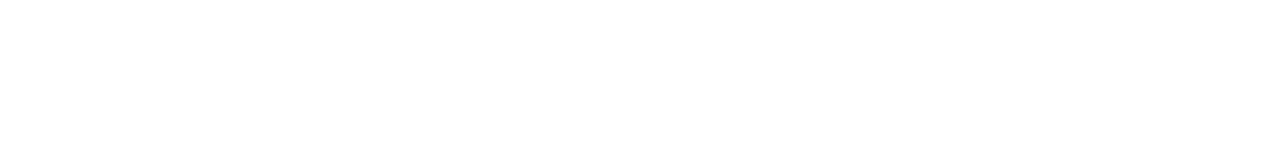
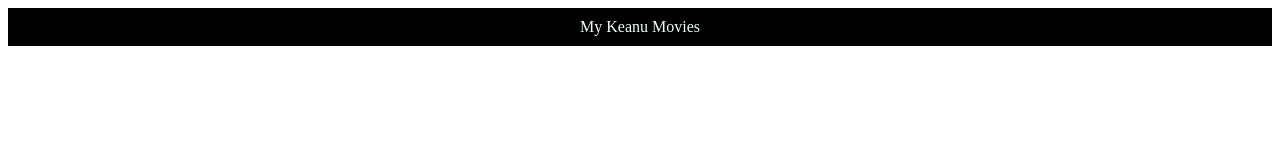
Before and after one commit to deusexmachina1999/my-keanu-movies, a plain HTML site: page index.html in a window 1280 px wide. Drawn offline with Linux system fonts and the light colour scheme.

Commit message:
Added a heading

```diff
--- /dev/null
+++ b/index.css
@@ -0,0 +1,10 @@
+header {
+    background-color: black;
+    color: azure;
+    text-align: center;
+    size: 10px;
+    margin-top: 0px;
+    margin-left: 0px;
+    margin-right: 0px;
+    padding: 10px;
+}
--- a/index.html
+++ b/index.html
@@ -4,9 +4,10 @@
     <meta charset="UTF-8">
     <meta http-equiv="X-UA-Compatible" content="IE=edge">
     <meta name="viewport" content="width=device-width, initial-scale=1.0">
-    <title>Document</title>
+    <link rel="stylesheet" href="index.css">
+    <title>My Keanu Movies - Main</title>
 </head>
 <body>
-
+    <header> My Keanu Movies</header>
 </body>
 </html>
```
